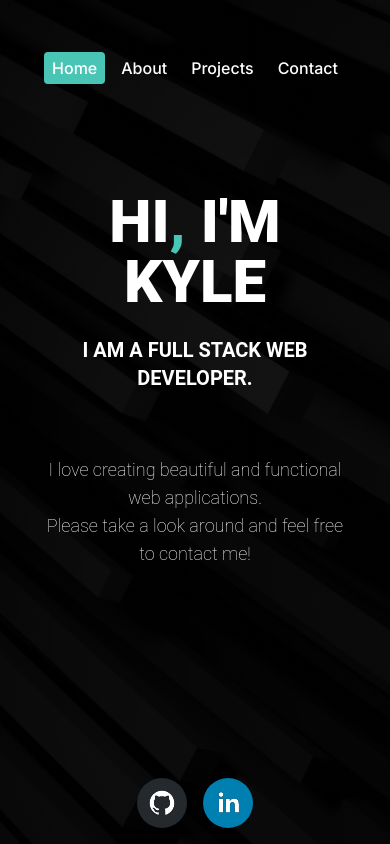
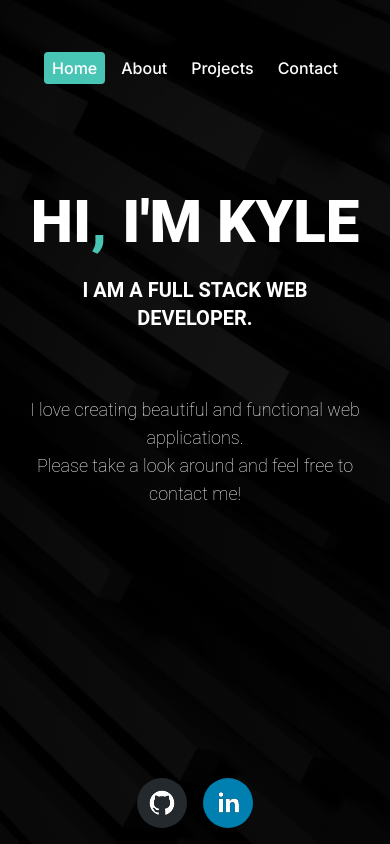
Before and after one commit to Goobber33/Portfolio-v4, a Next.js app: page / in a window 390 px wide. Built offline with nearby package versions, Linux system fonts and the light colour scheme.

Commit message:
Fixed my file structure for vercel

```diff
--- a/app/page.tsx
+++ b/app/page.tsx
@@ -1,22 +1,16 @@
 import React from 'react';
-import Navbar from "@/components/navbar";
-import Footer from "@/components/footer";
+import MainLayout from '@/components/main-layout';
 
-const MainLayout = ({ children }: { children: React.ReactNode }) => {
+type PageProps = {
+  children: React.ReactNode;
+};
+
+const Page = ({ children }: PageProps) => {
   return (
-    <div
-      className="flex flex-col min-h-screen w-full bg-cover bg-center bg-fixed"
-      style={{
-        backgroundImage: "linear-gradient(rgba(0, 0, 0, 0.8), rgba(0, 0, 0, 0.8)), url('/background.webp')",
-      }}
-    >
-      <Navbar />
-      <main className="flex-grow">
-        {children}
-      </main>
-      <Footer />
-    </div>
+    <MainLayout >
+      {children}
+    </MainLayout>
   );
 };
 
-export default MainLayout;
+export default Page;
--- a/components/home.tsx
+++ b/components/home.tsx
@@ -26,7 +26,7 @@ const HomeContent = () => {
     };
 
     return (
-        <div className="text-center px-4 py-24 sm:py-16 md:py-28">
+        <div className="text-center py-24 sm:py-16 md:py-28">
             <motion.div
                 variants={containerVariants}
                 initial="hidden"
--- /dev/null
+++ b/components/main-layout.tsx
@@ -0,0 +1,22 @@
+import React from 'react';
+import Navbar from "@/components/navbar";
+import Footer from "@/components/footer";
+
+const MainLayout = ({ children }: { children: React.ReactNode }) => {
+  return (
+    <div
+      className="flex flex-col min-h-screen w-full bg-cover bg-center bg-fixed"
+      style={{
+        backgroundImage: "linear-gradient(rgba(0, 0, 0, 0.8), rgba(0, 0, 0, 0.8)), url('/background.webp')",
+      }}
+    >
+      <Navbar />
+      <main className="flex-grow">
+        {children}
+      </main>
+      <Footer />
+    </div>
+  );
+};
+
+export default MainLayout;
```
